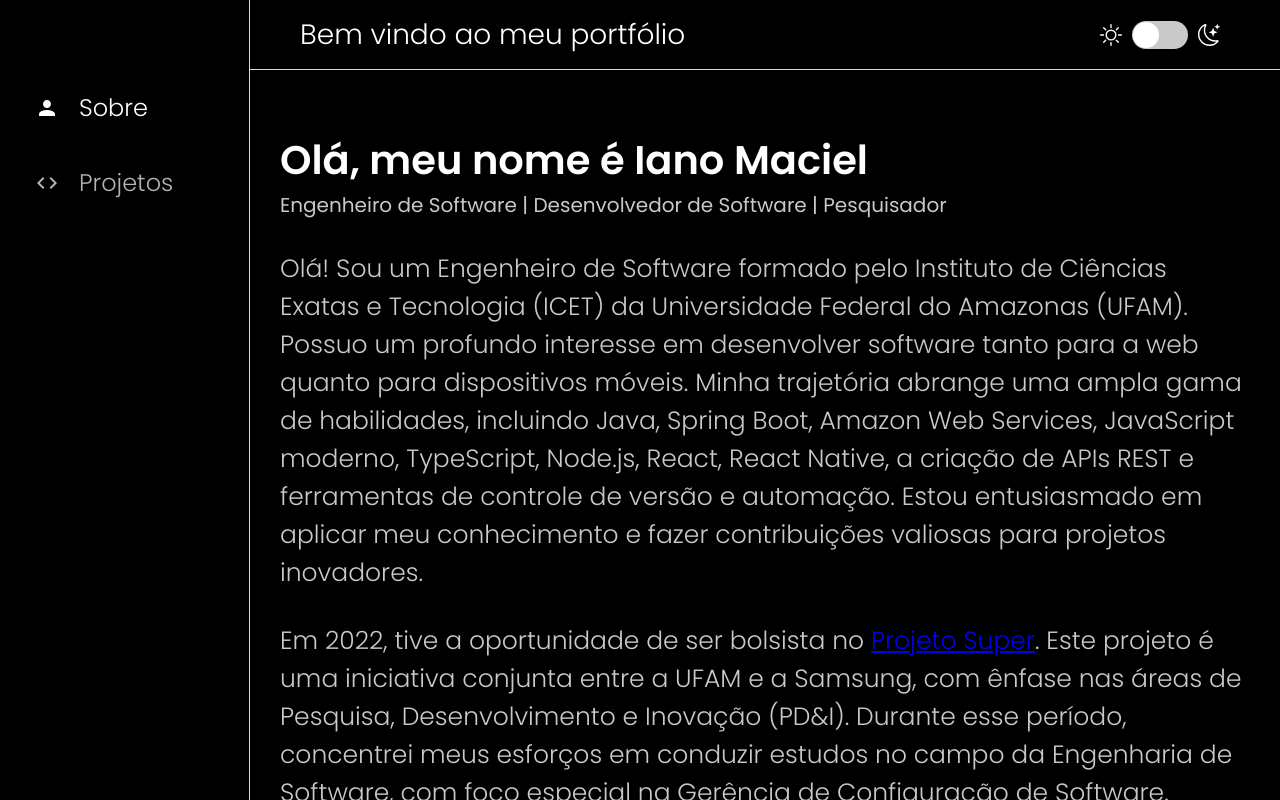
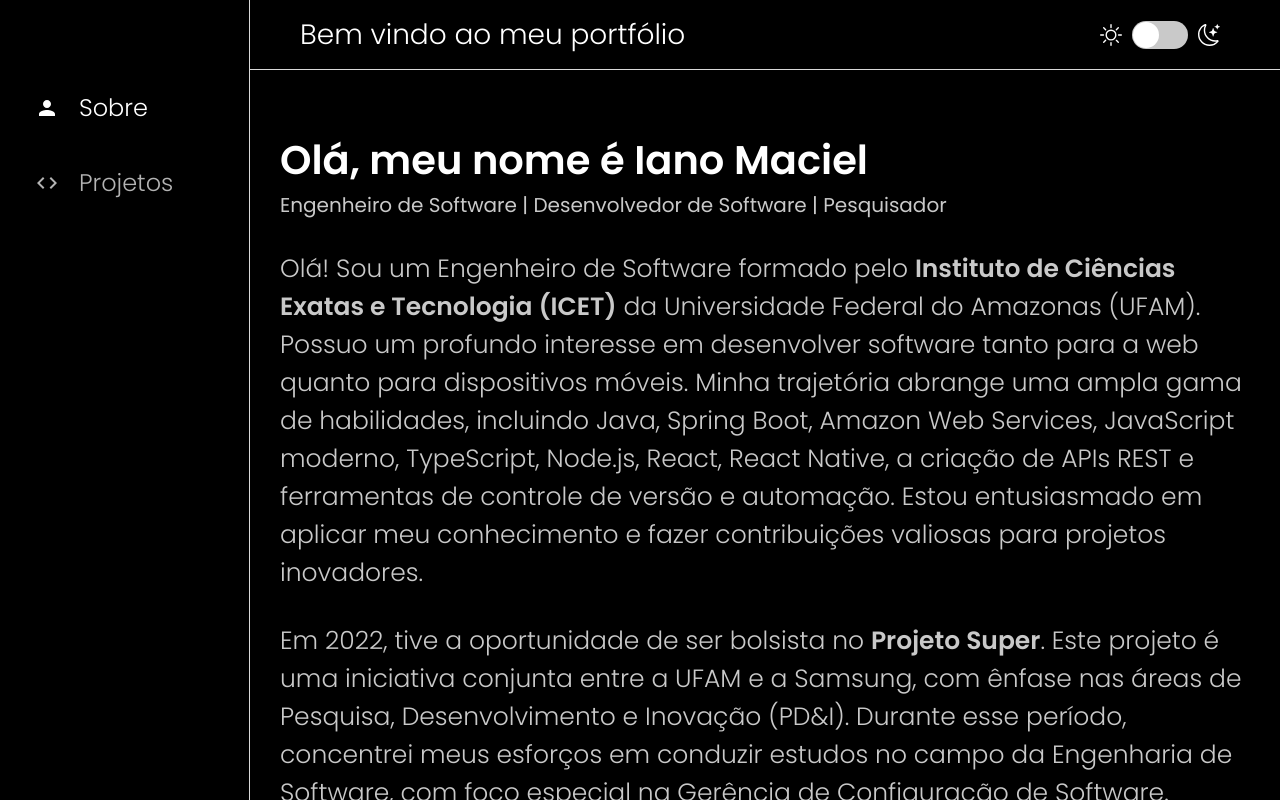
Before and after one commit to IanoMaciel/portfolio, a React (Create React App) app: page / in a window 1280 px wide. Built offline with nearby package versions, Linux system fonts and the light colour scheme.

Commit message:
chore: finalização das configurações

```diff
--- a/src/views/about/index.tsx
+++ b/src/views/about/index.tsx
@@ -13,10 +13,16 @@ export default function About() {
             <span>Engenheiro de Software | Desenvolvedor de Software | Pesquisador</span>
 
             <p>
-                Olá! Sou um Engenheiro de Software formado pelo Instituto de Ciências Exatas e
-                Tecnologia (ICET) da Universidade Federal do Amazonas (UFAM). Possuo um profundo
-                interesse em desenvolver software tanto para a web quanto para dispositivos móveis.
-                Minha trajetória abrange uma ampla gama de habilidades, incluindo Java, Spring Boot,
+                Olá! Sou um Engenheiro de Software formado pelo{' '}
+                <a
+                    href="https://icet.ufam.edu.br/ensino/graduacao/engenharia-de-software/"
+                    target="_blank"
+                >
+                    Instituto de Ciências Exatas e Tecnologia (ICET)
+                </a>{' '}
+                da Universidade Federal do Amazonas (UFAM). Possuo um profundo interesse em
+                desenvolver software tanto para a web quanto para dispositivos móveis. Minha
+                trajetória abrange uma ampla gama de habilidades, incluindo Java, Spring Boot,
                 Amazon Web Services, JavaScript moderno, TypeScript, Node.js, React, React Native, a
                 criação de APIs REST e ferramentas de controle de versão e automação. Estou
                 entusiasmado em aplicar meu conhecimento e fazer contribuições valiosas para
@@ -35,11 +41,14 @@ export default function About() {
             </p>
 
             <p>
-                Atualmente, ocupo a posição de desenvolvedor de software na empresa 7FACILE, que
-                possui especialização na criação de softwares de gestão empresarial desde 2016.
-                Embora eu esteja envolvido no ciclo de desenvolvimento de software, minha principal
-                responsabilidade consiste em conceber novas funcionalidades e conduzir a manutenção
-                do software.
+                Atualmente, ocupo a posição de desenvolvedor de software na empresa{' '}
+                <a href="http://7facile.com.br/" target="_blank">
+                    7FACILE
+                </a>
+                , que possui especialização na criação de softwares de gestão empresarial desde
+                2016. Embora eu esteja envolvido no ciclo de desenvolvimento de software, minha
+                principal responsabilidade consiste em conceber novas funcionalidades e conduzir a
+                manutenção do software.
             </p>
 
             <p>
--- a/src/views/about/styles.ts
+++ b/src/views/about/styles.ts
@@ -16,6 +16,12 @@ export const Container = styled.div`
     span {
         font-size: 20px;
         color: ${props => props.theme.colors.secondary}
+    }
+
+    a {
+        text-decoration: none;
+        font-weight: 800;
+        color: ${props => props.theme.colors.secondary};
     }
 `;
 
@@ -47,6 +53,7 @@ export const LinkContact = styled.a`
     align-items: center;
 
     font-size: 24px;
+    font-weight: 300;
     text-decoration: none;
     color: ${props => props.theme.colors.secondary};
     margin: 5px 0;
```
